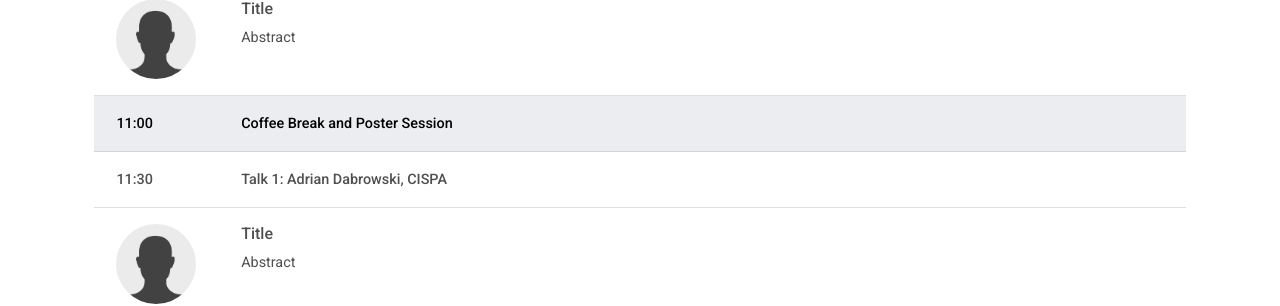
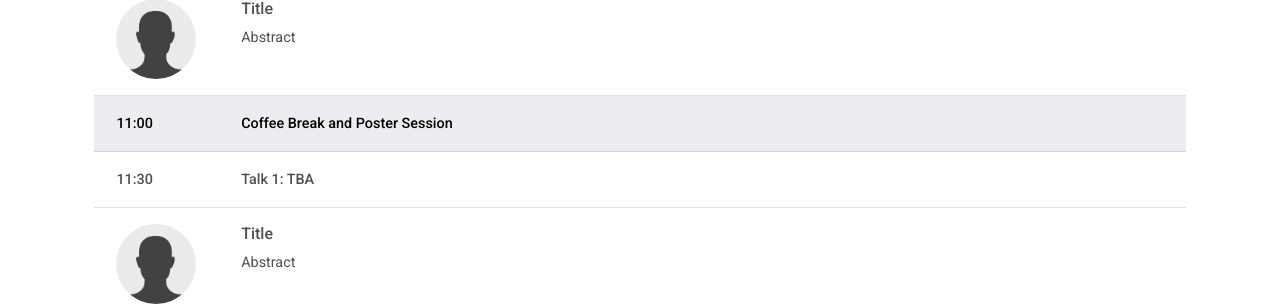
Before and after one commit to katharinakohls/fuse_website, a website: page index.html in a window 1280 px wide. Shown: the part 1439-1745 px from the top of the page. Drawn offline with Linux system fonts and the light colour scheme.

Commit message:
small fix

```diff
--- a/index.html
+++ b/index.html
@@ -139,7 +139,7 @@
 
           <tr>
             <th scope="row">11:30</th>
-            <th colspan="2">Talk 1: Adrian Dabrowski, CISPA</th>
+            <th colspan="2">Talk 1: TBA</th>
           </tr>
           <tr>
             <th><img src="img/placeholder_person.jpeg" alt="" style="width: 80px; height: 80px" class="rounded-circle" />
```
